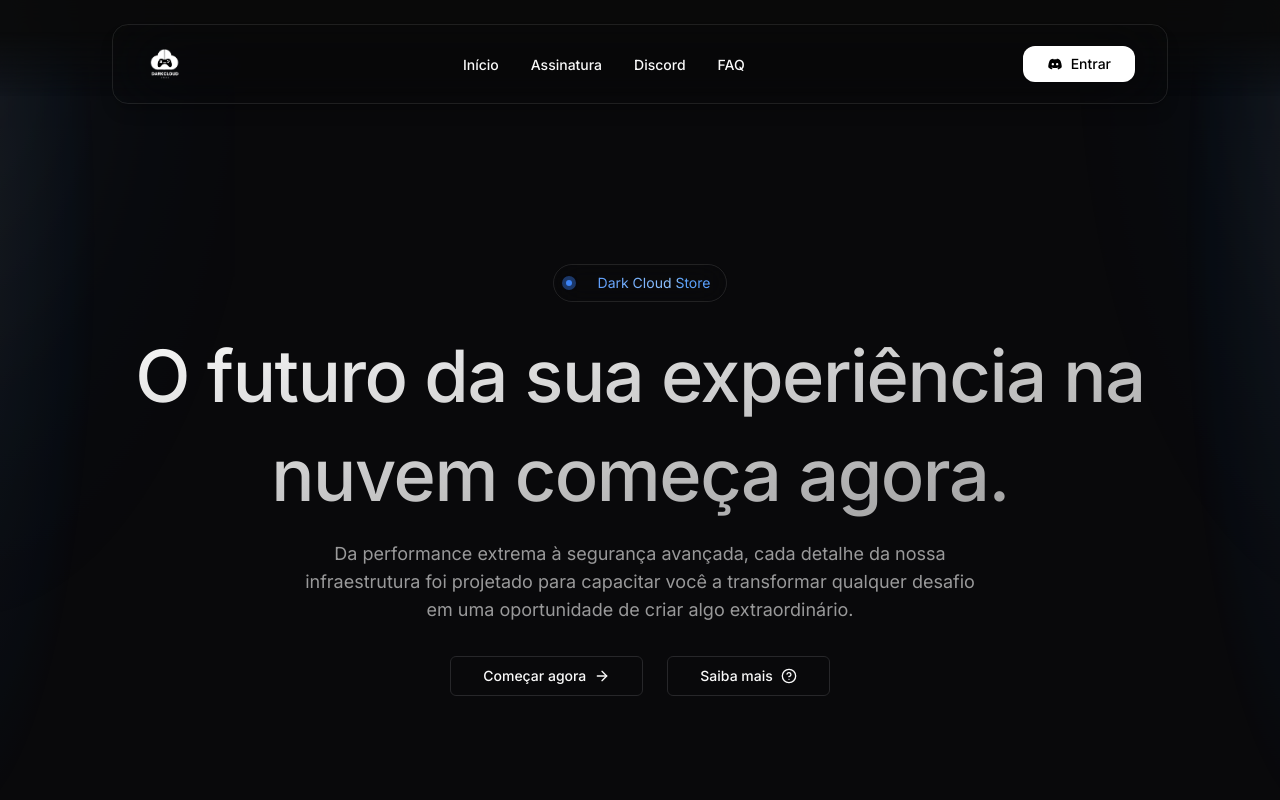
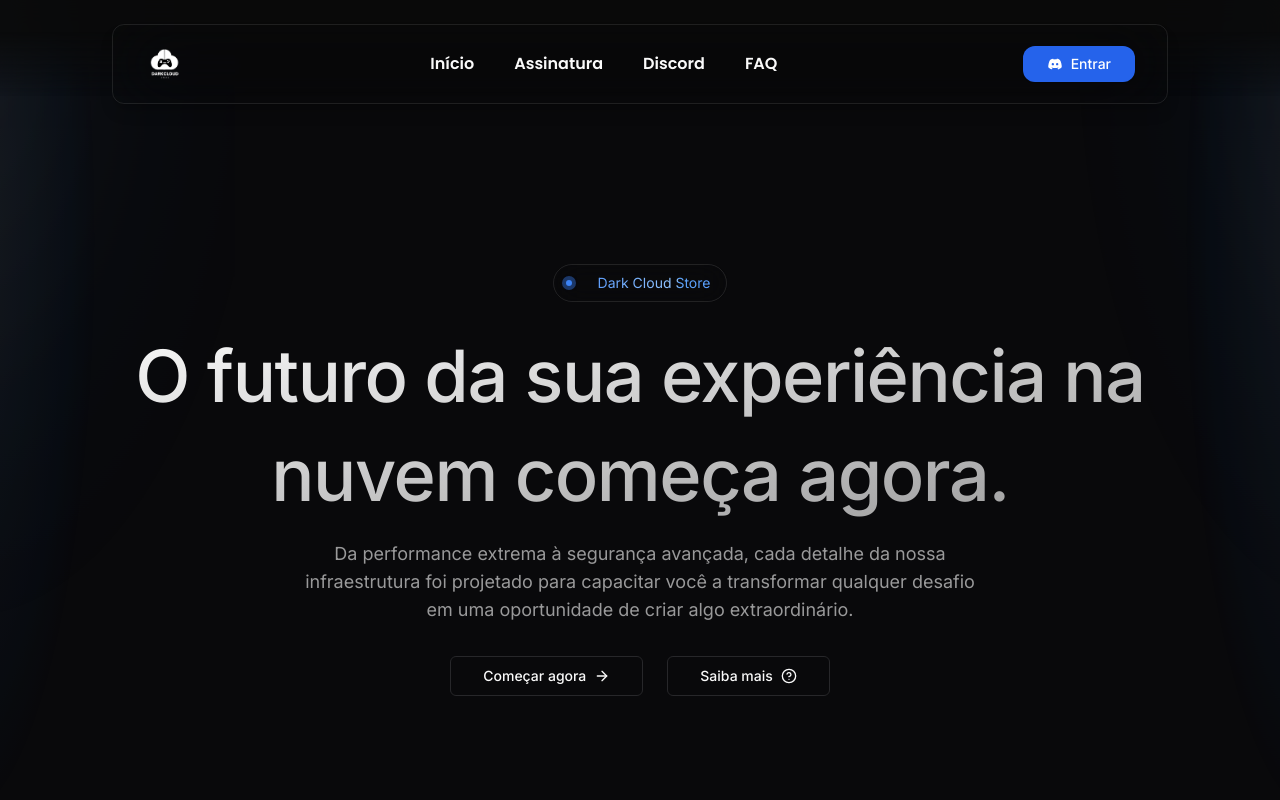
Before and after one commit to jottaadev/cloudstore, a Next.js app: page / in a window 1280 px wide. Shown: the top 800 px of the page. Built offline with nearby package versions, Linux system fonts and the light colour scheme; no server answers.

Commit message:
nav: Poppins menu, larger hover-backed items, blue Discord CTA, squarer corners; footer: brand to Dark Cloud, removed icon; build

```diff
--- a/src/components/marketing/footer.tsx
+++ b/src/components/marketing/footer.tsx
@@ -13,9 +13,8 @@ const Footer = () => {
                 <Wrapper className="relative flex flex-col md:flex-row justify-between pb-40 overflow-hidden">
                     <div className="flex flex-col items-start max-w-48">
                         <div className="flex items-center gap-2">
-                            <Icons.icon className="w-5 h-5" />
                             <span className="text-xl font-medium">
-                                DarkCloudStore
+                                Dark Cloud
                             </span>
                         </div>
                         <p className="text-base max-w mt-4">
--- a/src/components/marketing/menu.tsx
+++ b/src/components/marketing/menu.tsx
@@ -3,36 +3,41 @@
 import * as React from "react"
 import Link from "next/link"
 import { cn } from "@/functions/cn"
+import { satoshi } from "@/constants"
 
 const Menu = () => {
     return (
-        <nav className="flex items-center space-x-8">
+        <nav className={cn("flex items-center space-x-2 md:space-x-4", satoshi.className)}>
             {/* Início */}
-            <Link href="/" className="group relative">
-                <span className="text-sm font-medium text-foreground transition-colors duration-200 hover:text-primary">
+            <Link href="/" className="group relative px-3 py-2 rounded-[10px]">
+                <span className="relative z-10 text-[15px] md:text-[16px] font-semibold text-foreground transition-colors duration-200 group-hover:text-white">
                     Início
                 </span>
+                <span className="pointer-events-none absolute inset-0 rounded-[10px] opacity-0 group-hover:opacity-100 transition-opacity duration-300 bg-white/5" />
             </Link>
 
             {/* Assinatura */}
-            <Link href="/pricing" className="group relative">
-                <span className="text-sm font-medium text-foreground transition-colors duration-200 hover:text-primary">
+            <Link href="/pricing" className="group relative px-3 py-2 rounded-[10px]">
+                <span className="relative z-10 text-[15px] md:text-[16px] font-semibold text-foreground transition-colors duration-200 group-hover:text-white">
                     Assinatura
                 </span>
+                <span className="pointer-events-none absolute inset-0 rounded-[10px] opacity-0 group-hover:opacity-100 transition-opacity duration-300 bg-white/5" />
             </Link>
 
             {/* Discord */}
-            <Link href="https://discord.com/invite/your-discord-invite" target="_blank" rel="noopener noreferrer" className="group relative">
-                <span className="text-sm font-medium text-foreground transition-colors duration-200 hover:text-primary">
+            <Link href="https://discord.com/invite/your-discord-invite" target="_blank" rel="noopener noreferrer" className="group relative px-3 py-2 rounded-[10px]">
+                <span className="relative z-10 text-[15px] md:text-[16px] font-semibold text-foreground transition-colors duration-200 group-hover:text-white">
                     Discord
                 </span>
+                <span className="pointer-events-none absolute inset-0 rounded-[10px] opacity-0 group-hover:opacity-100 transition-opacity duration-300 bg-white/5" />
             </Link>
 
             {/* FAQ */}
-            <Link href="/faq" className="group relative">
-                <span className="text-sm font-medium text-foreground transition-colors duration-200 hover:text-primary">
+            <Link href="/faq" className="group relative px-3 py-2 rounded-[10px]">
+                <span className="relative z-10 text-[15px] md:text-[16px] font-semibold text-foreground transition-colors duration-200 group-hover:text-white">
                     FAQ
                 </span>
+                <span className="pointer-events-none absolute inset-0 rounded-[10px] opacity-0 group-hover:opacity-100 transition-opacity duration-300 bg-white/5" />
             </Link>
         </nav>
     )
--- a/src/components/marketing/navbar.tsx
+++ b/src/components/marketing/navbar.tsx
@@ -48,7 +48,7 @@ const Navbar = () => {
                 )}
             >
                 <Wrapper className={cn(
-                    "backdrop-blur-2xl rounded-xl lg:rounded-2xl border px-6 md:px-8 py-2 flex items-center justify-between transition-all duration-300 ease-in-out",
+                    "backdrop-blur-2xl rounded-lg lg:rounded-xl border px-6 md:px-8 py-2 flex items-center justify-between transition-all duration-300 ease-in-out",
                     "border-[rgba(124,124,124,0.2)] hover:border-[rgba(124,124,124,0.4)]",
                     isScrolled ? "shadow-xl shadow-black/30" : "shadow-lg shadow-black/20"
                 )}>
@@ -78,7 +78,7 @@ const Navbar = () => {
                     <div className="flex items-center gap-3">
                         <Link href="#" className='hidden lg:flex'>
                             <Button className={cn(
-                                'bg-white text-black hover:bg-white/90',
+                                'bg-blue-600 text-white hover:bg-blue-700',
                                 'flex items-center gap-2 transition-all duration-200 ease-in-out',
                                 'hover:scale-[1.02] shadow-sm',
                                 'px-6 py-2 rounded-xl font-medium'
```
